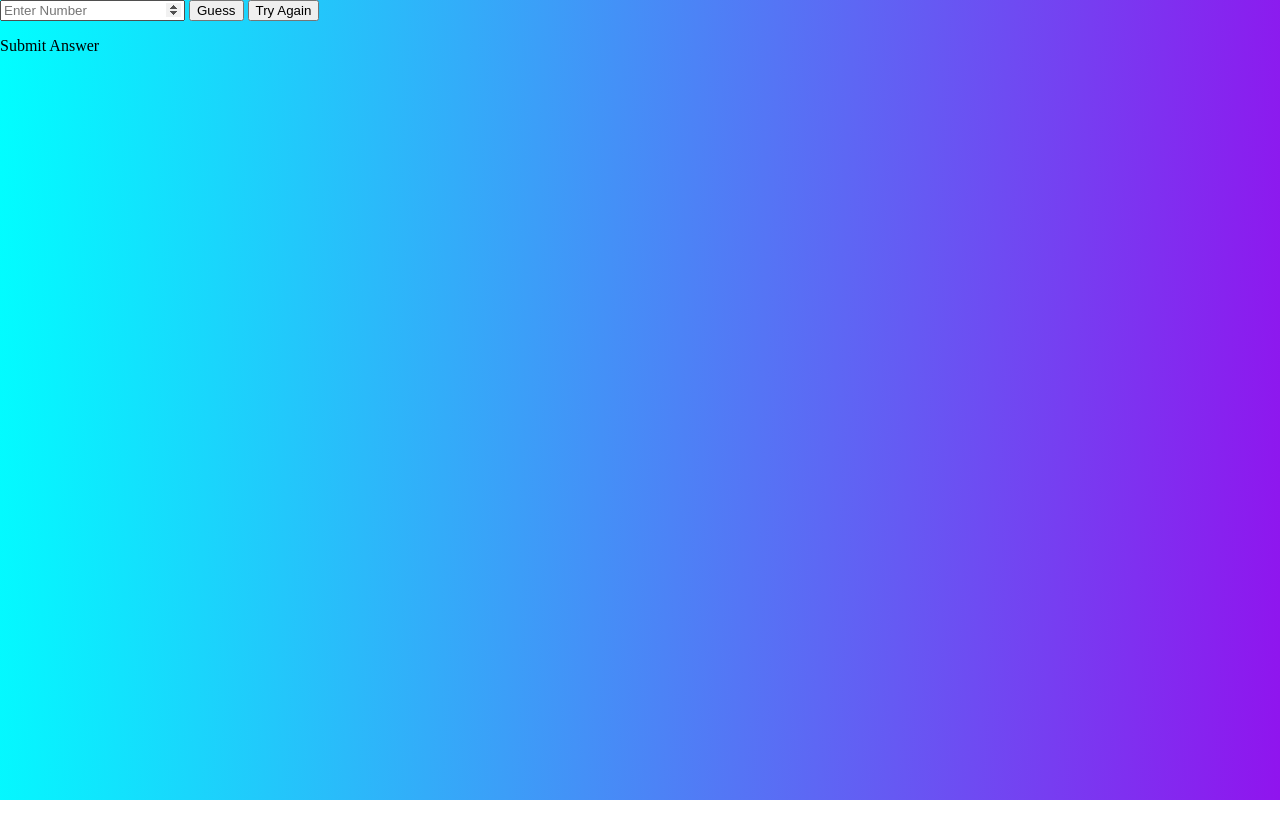
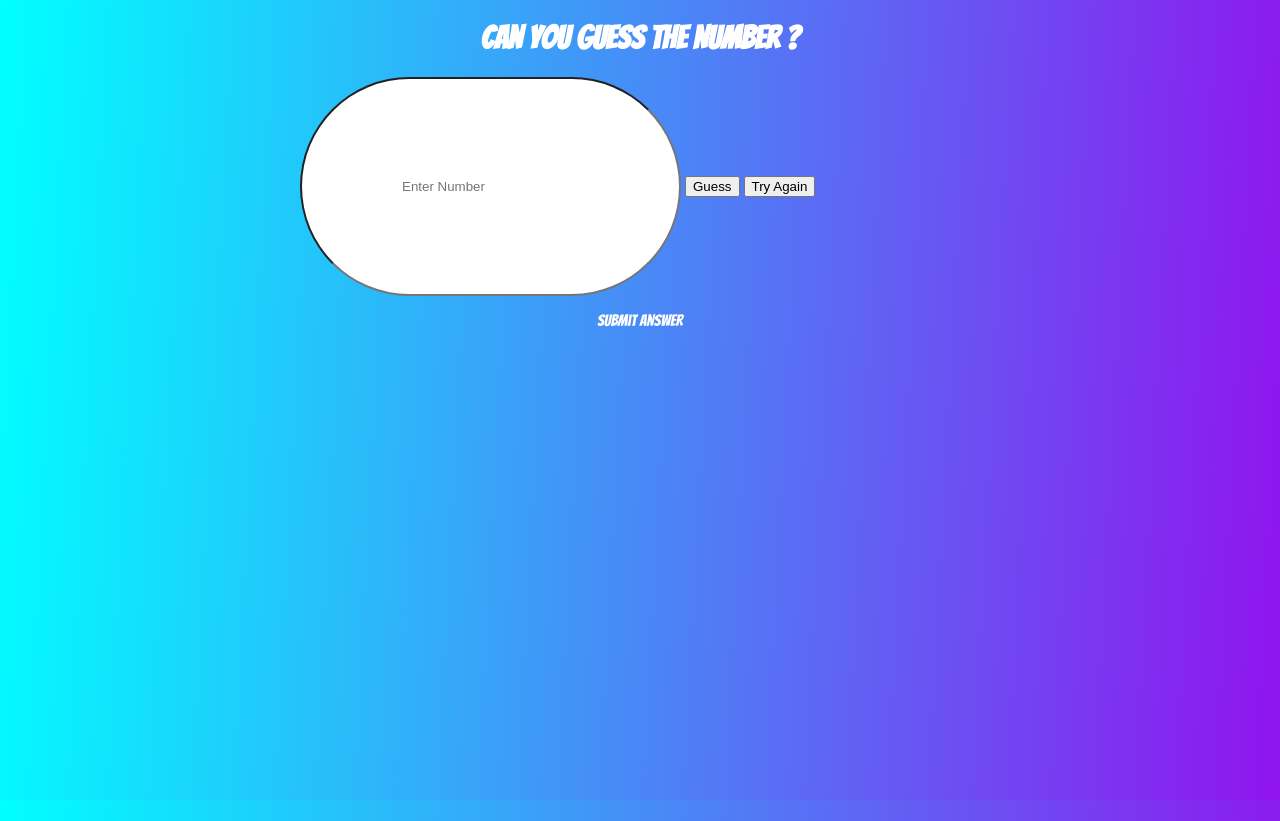
Before and after one commit to markjvoltaire/sept-week2, a website: page index.html in a window 1280 px wide. Before the commit the page ends 800 px from the top, so only its background shows below. Drawn offline with Linux system fonts and the light colour scheme.

Commit message:
styling added

```diff
--- a/app.js
+++ b/app.js
@@ -7,14 +7,14 @@ const resultText = document.getElementById('userMessage')
 
 // initialize global state
 let numbGuess = 4;
+const randomNumber = Math.floor(Math.random()* 20) + 1;
 
-const randomNumber = Math.floor(Math.random()* 20) + 1;
 
 
 // set event listeners
 guessButton.addEventListener('click', () => {
   const userGuess = Number(entry.value);
-
+  numbGuess--;
   if (userGuess < randomNumber) {
     resultText.textContent = 'too low';
   } else if(userGuess > randomNumber){
--- a/index.html
+++ b/index.html
@@ -10,7 +10,13 @@
     <link rel="stylesheet" href="./styles/style.css">
     <link rel="stylesheet" href="./styles/home.css">
     <title>Document</title>
+    <link rel="preconnect" href="https://fonts.googleapis.com">
+<link rel="preconnect" href="https://fonts.gstatic.com" crossorigin>
+<link href="https://fonts.googleapis.com/css2?family=Bangers&display=swap" rel="stylesheet">
+
 </head>
+
+<h1>Can You Guess The Number ?</h1>
 
 <body>
     <header>
@@ -33,6 +39,8 @@
     </footer>
 
     <script type="module" src="./app.js"></script>
+
+</script>
 </body>
 
 </html>
--- a/styles/style.css
+++ b/styles/style.css
@@ -3,10 +3,31 @@ body{
     background: linear-gradient(273deg, rgba(144,20,238,1) 0%, rgba(0,255,255,1) 100%);
 }
 
+
+
 h1{
+    font-family: 'Bangers', cursive;
     color: white;
+    text-align: center;
+
 }
+
+
+#userMessage{
+    color: white;
+    font-family: 'Bangers', cursive;
+    text-align: center;
+
+}
+
 
 h2{
     color: white;
+    font-family: 'Bangers', cursive;
 }
+
+#entry{
+    padding: 100px;
+    border-radius: 300px;
+margin-left: 300px;
+}
```
